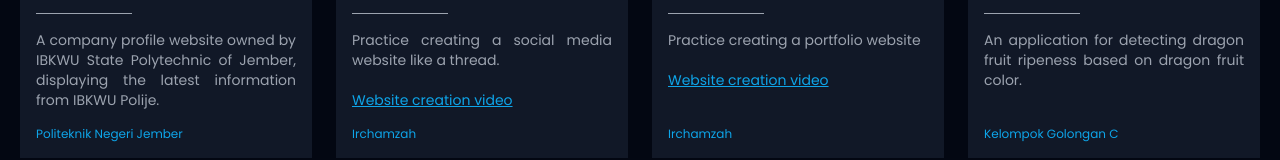
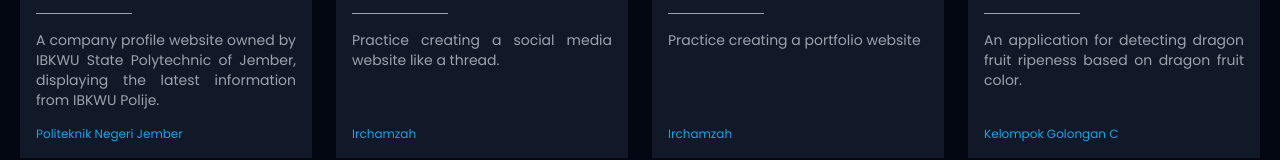
Before and after one commit to irchamzah/irchamzah-portfolio, a Next.js app: page / in a window 1280 px wide. Shown: the part 783-943 px from the top of the page. Built offline with nearby package versions, Linux system fonts and the light colour scheme.

Commit message:
Update index.js

```diff
--- a/pages/index.js
+++ b/pages/index.js
@@ -193,15 +193,6 @@ export default function Home() {
                       <div className="text-gray-400 text-xs text-justify xl:text-sm">
                         {/* Latihan membuat website sosial media seperti thread. */}
                         Practice creating a social media website like a thread.
-                        <br />
-                        <br />
-                        <a
-                          href="#"
-                          target="_blank"
-                          className="underline text-sky-500 hover:opacity-80 duration-200"
-                        >
-                          Website creation video
-                        </a>
                       </div>
                     </div>
                     <p className="mt-4 text-xs text-sky-500">Irchamzah</p>
@@ -245,15 +236,6 @@ export default function Home() {
                       <div className="text-gray-400 text-xs text-justify xl:text-sm">
                         {/* Latihan membuat website sosial media seperti thread. */}
                         Practice creating a portfolio website
-                        <br />
-                        <br />
-                        <a
-                          href="#"
-                          target="_blank"
-                          className="underline text-sky-500 hover:opacity-80 duration-200"
-                        >
-                          Website creation video
-                        </a>
                       </div>
                     </div>
                     <p className="mt-4 text-xs text-sky-500">Irchamzah</p>
```
